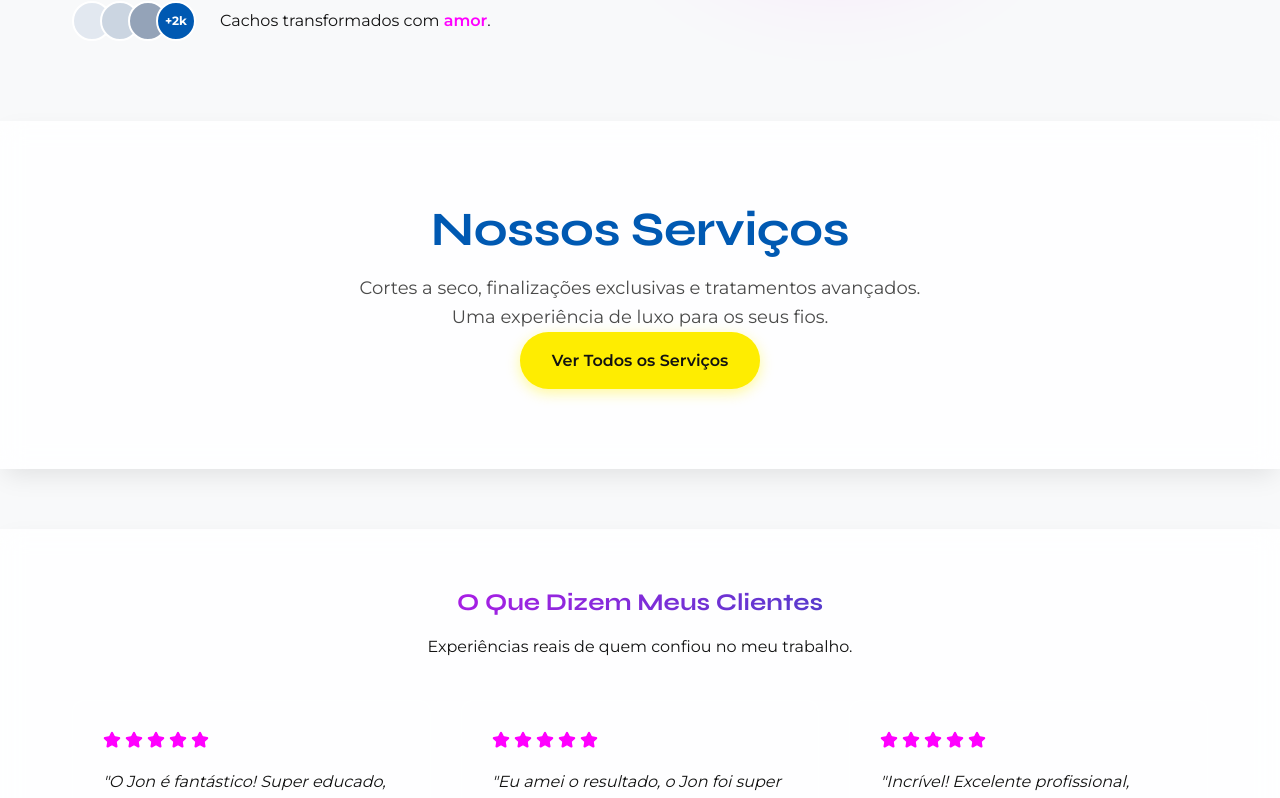
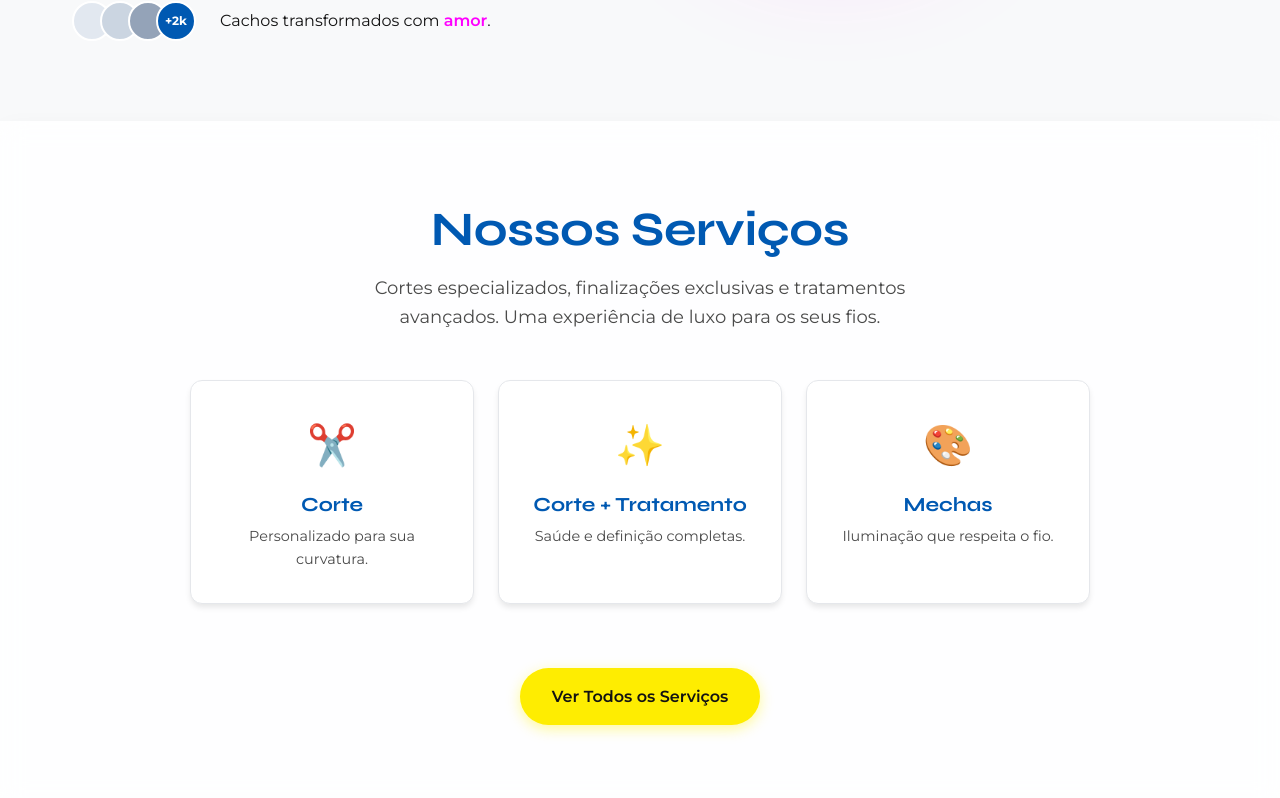
Before and after one commit to jonatanjunior13-max/ojonquecortou, a React (Vite) app: page / in a window 1280 px wide. Shown: the part 900-1698 px from the top of the page. Built offline with nearby package versions, Linux system fonts and the light colour scheme.

Commit message:
feat: atualiza frase do hero e adiciona cards de servicos na home

```diff
--- a/src/components/Hero.jsx
+++ b/src/components/Hero.jsx
@@ -20,7 +20,7 @@ const Hero = () => {
           </h1>
 
           <p className="paragraph-lg hero-text">
-            Corte especializado a seco, tratamentos reais e a dose certa de autoconfiança no coração do bairro Caiçara, Belo Horizonte.
+            Corte especializado em cabelos ondulados, cacheados e crespos, tratamentos reais e a dose certa de autoconfiança no coração do bairro Caiçara, Belo Horizonte.
           </p>
 
           <div className="hero-actions">
--- a/src/pages/Home.css
+++ b/src/pages/Home.css
@@ -89,3 +89,55 @@
 .flex-wrap { flex-wrap: wrap; }
 .gap-2 { gap: 1rem; }
 .mb-4 { margin-bottom: 3rem; }
+
+/* Service Cards Mini */
+.services-highlight {
+  position: relative;
+  z-index: 1;
+}
+
+.service-cards-grid {
+  display: grid;
+  grid-template-columns: repeat(auto-fit, minmax(200px, 1fr));
+  gap: 1.5rem;
+  margin: 3rem auto;
+  max-width: 900px;
+}
+
+.service-card-mini {
+  background: white;
+  padding: 2rem 1.5rem;
+  border-radius: var(--radius-md);
+  box-shadow: var(--shadow-sm);
+  transition: all 0.3s ease;
+  border: 1px solid var(--border-light);
+  display: flex;
+  flex-direction: column;
+  align-items: center;
+}
+
+.service-card-mini:hover {
+  transform: translateY(-5px);
+  box-shadow: var(--shadow-md);
+  border-color: var(--primary-magenta);
+}
+
+.service-card-icon {
+  font-size: 2.5rem;
+  margin-bottom: 1rem;
+}
+
+.service-card-mini h3 {
+  font-size: 1.25rem;
+  margin-bottom: 0.5rem;
+  color: var(--primary-blue);
+}
+
+.service-card-mini p {
+  font-size: 0.9rem;
+  color: var(--text-gray);
+}
+
+.mt-4 {
+  margin-top: 1rem;
+}
--- a/src/pages/Home.jsx
+++ b/src/pages/Home.jsx
@@ -15,13 +15,32 @@ const Home = () => {
       <Hero />
 
       {/* Destaque de Serviços */}
-      <section className="section-padding glass-panel text-center">
+      <section className="section-padding glass-panel text-center services-highlight">
         <div className="container">
           <h2 className="heading-lg mb-1">Nossos Serviços</h2>
           <p className="paragraph-lg max-w-lg mx-auto mb-3 mt-2 text-gray">
-            Cortes a seco, finalizações exclusivas e tratamentos avançados. Uma experiência de luxo para os seus fios.
+            Cortes especializados, finalizações exclusivas e tratamentos avançados. Uma experiência de luxo para os seus fios.
           </p>
-          <Link to="/servicos" className="btn btn-primary">Ver Todos os Serviços</Link>
+
+          <div className="service-cards-grid">
+            <div className="service-card-mini animate-fade-in">
+              <div className="service-card-icon">✂️</div>
+              <h3>Corte</h3>
+              <p>Personalizado para sua curvatura.</p>
+            </div>
+            <div className="service-card-mini animate-fade-in" style={{ animationDelay: '0.2s' }}>
+              <div className="service-card-icon">✨</div>
+              <h3>Corte + Tratamento</h3>
+              <p>Saúde e definição completas.</p>
+            </div>
+            <div className="service-card-mini animate-fade-in" style={{ animationDelay: '0.4s' }}>
+              <div className="service-card-icon">🎨</div>
+              <h3>Mechas</h3>
+              <p>Iluminação que respeita o fio.</p>
+            </div>
+          </div>
+
+          <Link to="/servicos" className="btn btn-primary mt-4">Ver Todos os Serviços</Link>
         </div>
       </section>
 
```
